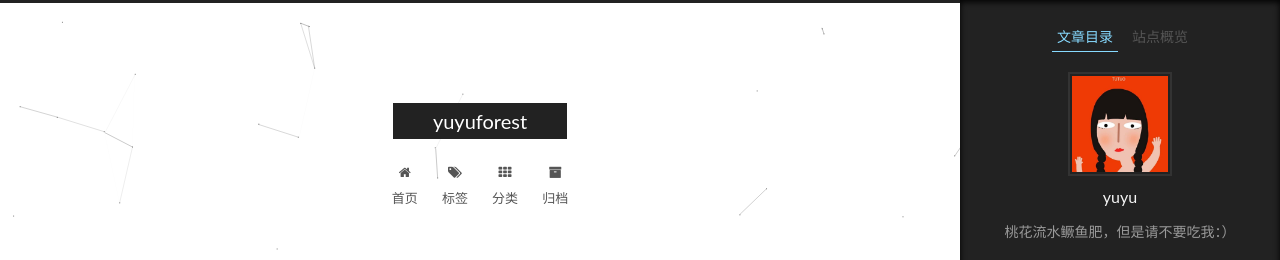
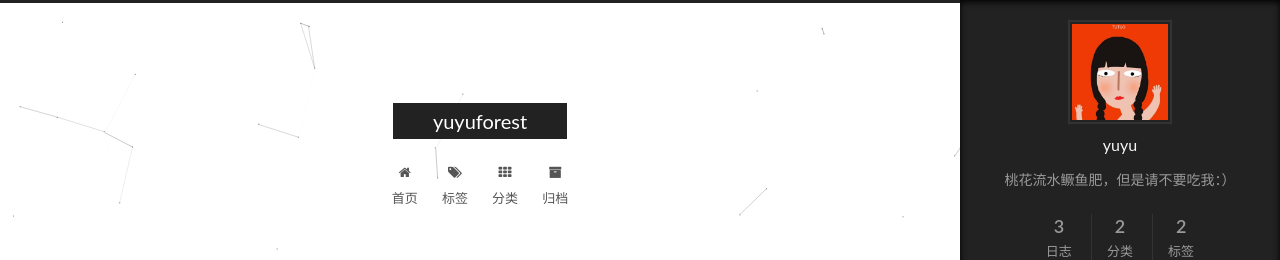
Before and after one commit to yuyuforest/yuyuforest.github.io, a plain HTML site: page 2018/10/17/Android-Homework-1/index.html in a window 1280 px wide. Shown: the top 260 px of the page. Drawn offline with nearby package versions, Linux system fonts and the light colour scheme.

Commit message:
Site updated: 2018-10-18 10:58:53

```diff
--- a/2018/10/17/Android-Homework-1/index.html
+++ b/2018/10/17/Android-Homework-1/index.html
@@ -495,17 +495,6 @@ U2FsdGVkX1+kYQk2XiVwduKcsnQu7DUYxSwAsmb9F7skiEUjxmA2H9CcQhDNMJmefaxIASfCRip9I0l3
 
 
 
-          <ul class="sidebar-nav motion-element">
-            <li class="sidebar-nav-toc sidebar-nav-active" data-target="post-toc-wrap" >
-              文章目录
-            </li>
-            <li class="sidebar-nav-overview" data-target="site-overview-wrap">
-              站点概览
-            </li>
-          </ul>
-
-
-
       <section class="site-overview-wrap sidebar-panel sidebar-panel-active">
         <div class="site-overview">
           <div class="site-author motion-element" itemprop="author" itemscope itemtype="http://schema.org/Person">
```
Also changed, not shown: 2018/10/13/Hello-Hexo-Blog/index.html (+0 -2 lines), 2018/10/13/hello-world/index.html (+1 -3 lines), archives/2018/10/index.html (+0 -2 lines), archives/2018/index.html (+0 -2 lines), archives/index.html (+0 -2 lines), categories/Android/index.html (+0 -2 lines), categories/Website/index.html (+0 -2 lines), categories/index.html (+0 -2 lines), index.html (+0 -2 lines), tags/Android/index.html (+0 -2 lines), tags/Hexo/index.html (+0 -2 lines), tags/index.html (+0 -2 lines).
